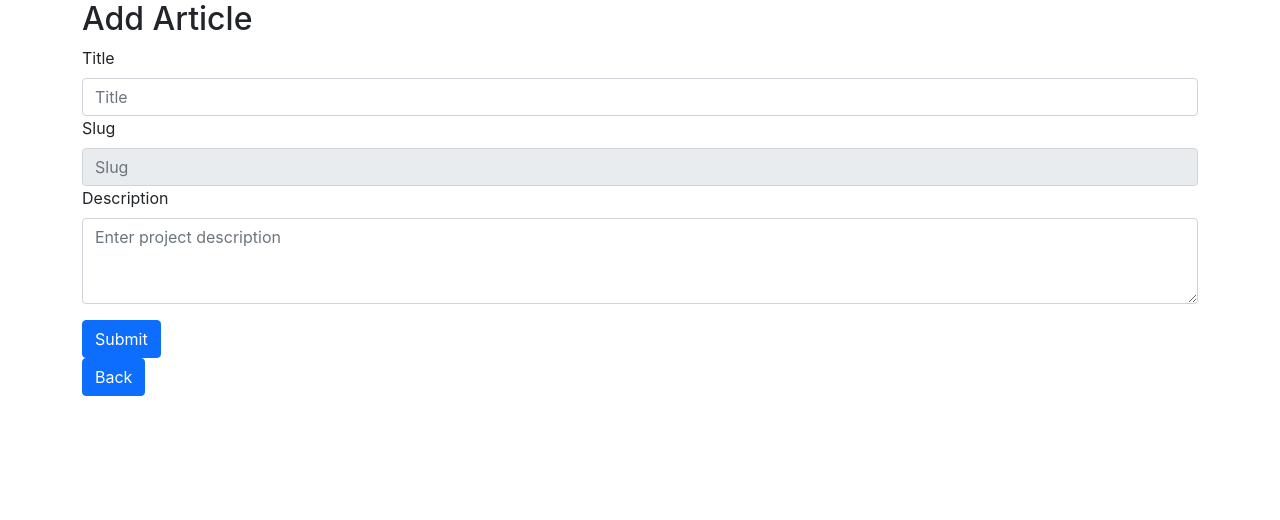
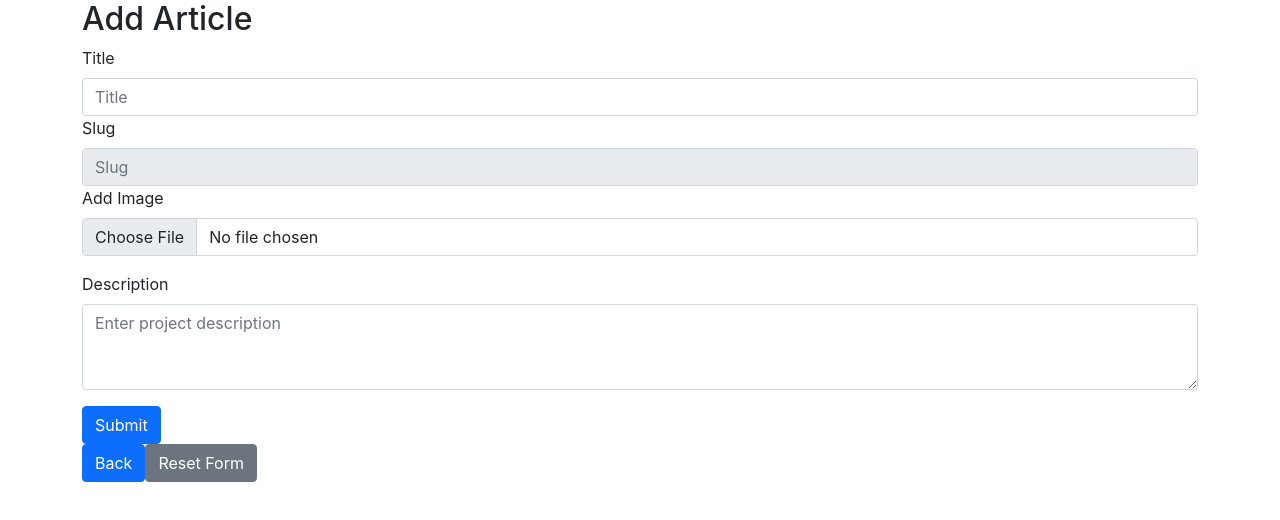
Before and after one commit to PaulBratslavsky/projectdemo, a React (Create React App) app: page /add-article in a window 1280 px wide. Shown: the top 520 px of the page. Built offline with nearby package versions, Linux system fonts and the light colour scheme.

Commit message:
added image upload to post

```diff
--- a/src/components/AddArticle/addArticle.jsx
+++ b/src/components/AddArticle/addArticle.jsx
@@ -4,13 +4,14 @@
 import { Form, Col, Button, Spinner } from "react-bootstrap";
 import useFormFields from "../../hooks/useFormFields";
 import stringToSlug from "../../utils/stringToSlug";
+import { Navigate } from "react-router-dom";
 const ADD_ARTICLE_URL = "http://localhost:1337/articles";
 
 const INITIAL_FORM_STATE = {
   title: "",
   slug: "",
   content: "",
-  // thumbnail: "",
+  thumbnail: "",
 };
 
 export default function AddArticle() {
@@ -20,18 +21,25 @@
 
   function handleSubmit(event) {
     event.preventDefault();
-    const dataToSend = { ...fields, slug: stringToSlug(fields.title) };
+
+    const dataToSend = {};
+    dataToSend.title = fields.title;
+    dataToSend.slug = stringToSlug(fields.title);
+    dataToSend.content = fields.content;
+
+    const formData = new FormData();
+    formData.append("data", JSON.stringify(dataToSend));
+    formData.append("files.thumbnail", fields.thumbnail);
+
     addArticle({
       method: "POST",
-      headers: {
-        'Content-Type': 'application/json'
-      },
-      body: JSON.stringify(dataToSend)
-     });
+      body: formData,
+    });
   }
 
   if (loading) return <Spinner animation="grow" variant="info" />;
   if (error) return <div>Error: {error.message}</div>;
+  if (data) return <Navigate to="/" />;
 
   return (
     <div>
@@ -64,15 +72,15 @@
             />
           </Form.Group>
 
-          {/* <Form.Group controlId="formFile" className="mb-3">
+          <Form.Group controlId="formFile" className="mb-3">
             <Form.Label>Add Image</Form.Label>
             <Form.Control
               name="thumbnail"
+              type="file"
               onChange={handleSetFields}
-              type="file"
               required
             />
-          </Form.Group> */}
+          </Form.Group>
 
           <Form.Group className="mb-3" controlId="formTextarea">
             <Form.Label>Description</Form.Label>
@@ -92,6 +100,9 @@
         </fieldset>
       </Form>
       <BackButton />
+      <Button variant="secondary" onClick={resetFields}>
+        Reset Form
+      </Button>
     </div>
   );
 }
--- a/src/hooks/useMutation.js
+++ b/src/hooks/useMutation.js
@@ -7,13 +7,13 @@
   const [error, setError] = useState(null);
 
   function getData(options = {}) {
-    console.log(queryURL, options, "FROM HOOK DATA");
     (async () => {
       try {
         setLoading(true);
         setError(null);
-        const { response } = await fetch(queryURL, options);
-        setData(response);
+        const response = await fetch(queryURL, options);
+        const data = await response.json();
+        setData(data);
       } catch (error) {
         setError(error);
       } finally {
```
